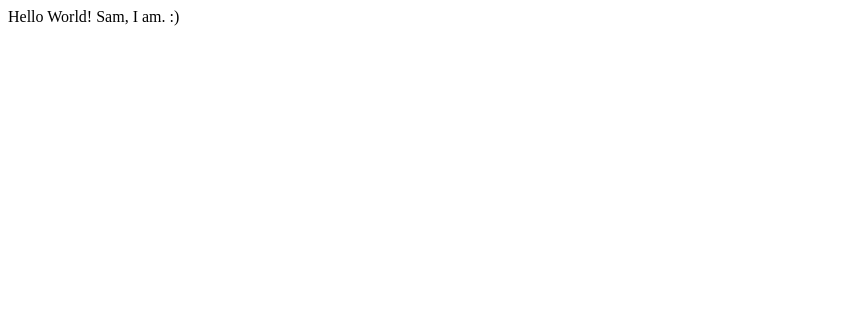
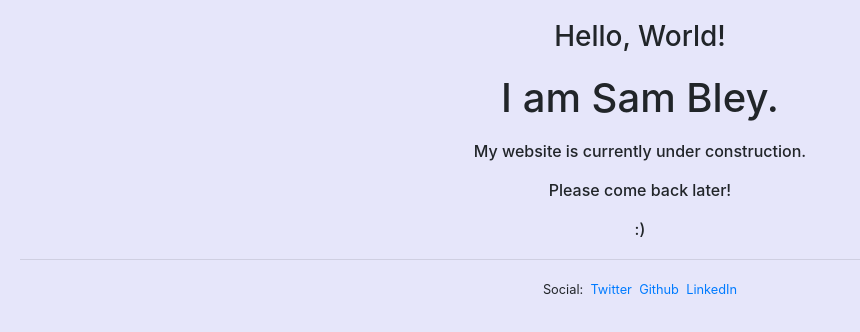
Before and after one commit to Samibanley/Samibanley.github.io, a plain HTML site: page index.html in a window 1280 px wide. Shown: the whole page, without its empty margins (0-860 px from the left). Drawn offline with nearby package versions, Linux system fonts and the light colour scheme.

Commit message:
added temporary 'under construction' page

```diff
--- /dev/null
+++ b/css/style.css
@@ -0,0 +1,8 @@
+body {
+  background-color: lavender;
+  margin: 20px;
+}
+
+.text-center {
+  margin-top: 20px;
+}
--- a/index.html
+++ b/index.html
@@ -1,2 +1,30 @@
-Hello World!
-Sam, I am. :)
+<!DOCTYPE html>
+<html lang="en" >
+
+<head>
+  <meta charset="UTF-8">
+  <title>Sam, I am.</title>
+  <link rel='stylesheet prefetch' href='https://cdnjs.cloudflare.com/ajax/libs/twitter-bootstrap/4.0.0-beta.2/css/bootstrap.css'>
+  <link rel="stylesheet" href="css/style.css">
+</head>
+
+<body>
+  <div class="container-fluid">
+    <div class="col-md-10 offset-md-1">
+      <h3 class="text-center">Hello, World!</h3>
+      <h1 class="text-center">I am Sam Bley.</h1>
+      <h6 class="text-center">My website is currently under construction.</h6>
+      <h6 class="text-center">Please come back later!</h6>
+      <h6 class="text-center">:)</h6>
+    </div>
+  </div>
+  <footer class="text-center">
+      <hr>
+      <small>
+        Social:&nbsp;
+        <a href="https://twitter.com/Samibanley" target="_blank">Twitter</a>&nbsp;
+        <a href="https://github.com/Samibanley" target="_blank">Github</a>&nbsp;
+        <a href="https://www.linkedin.com/in/samibanley/" target="_blank">LinkedIn</a>
+      </small>
+  </footer>
+</body>
```
